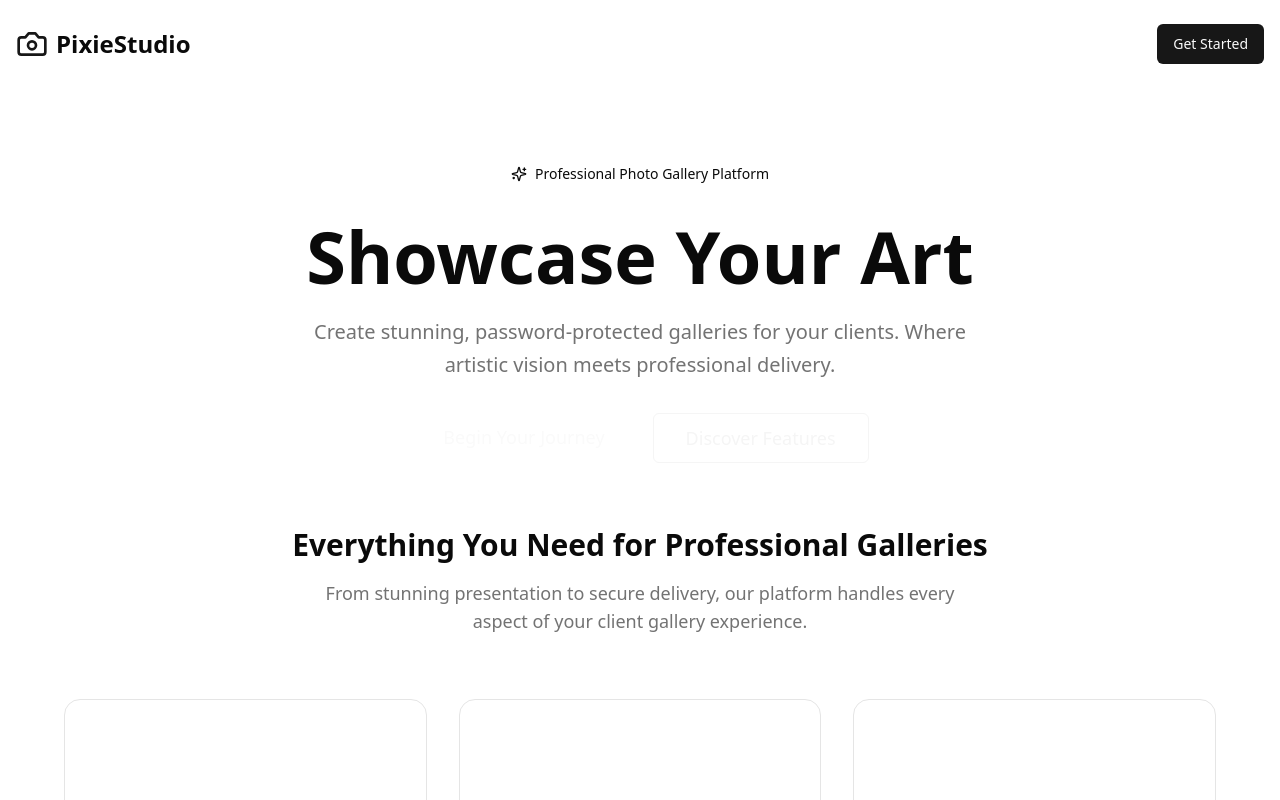
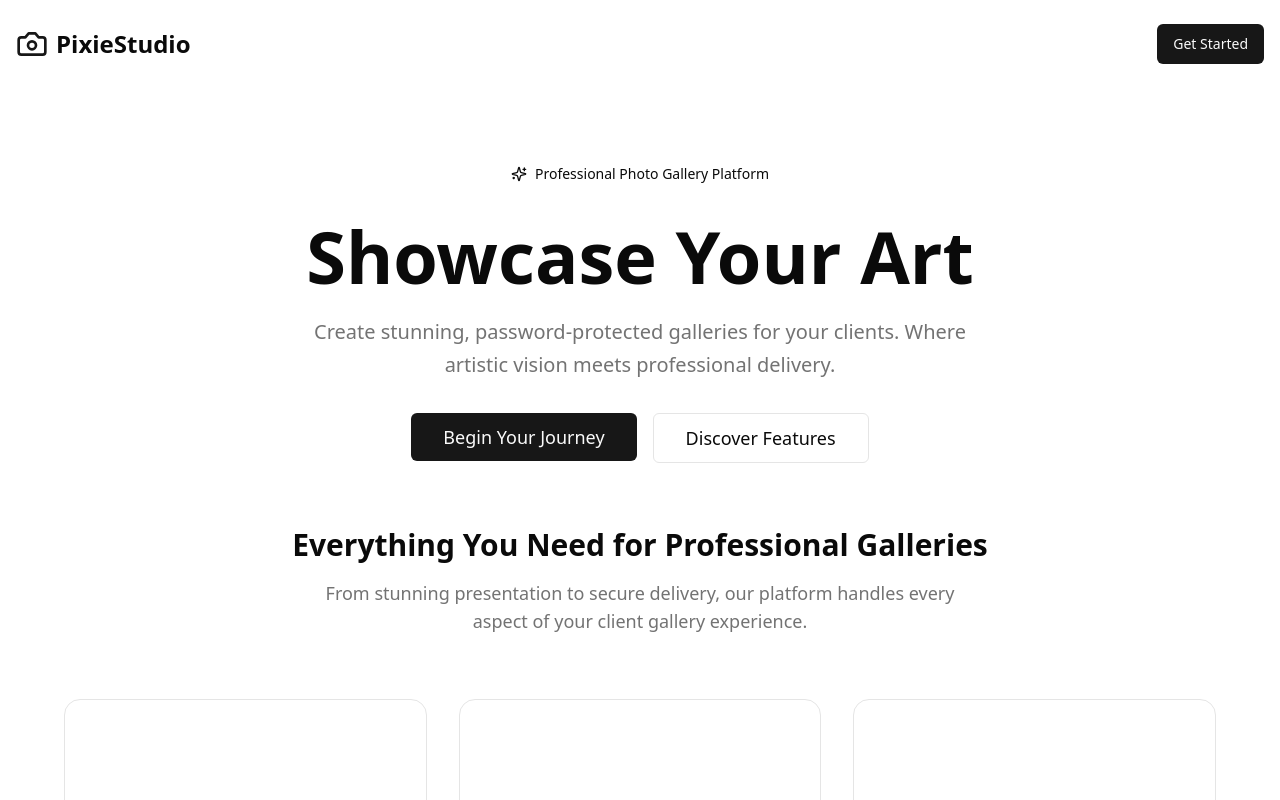
Before and after one commit to thespecialone1/shutter-stream-gallery-vault, a React (Vite) app: page / in a window 1280 px wide. Shown: the top 800 px of the page. Built offline with nearby package versions, Linux system fonts and the light colour scheme.

Commit message:
Fix home page visibility and text
Update home page to fix visibility issues and replace "Showcase Your Art" heading with new content.

```diff
--- a/src/pages/Index.tsx
+++ b/src/pages/Index.tsx
@@ -40,14 +40,10 @@ const Index = () => {
             Create stunning, password-protected galleries for your clients. Where artistic vision meets professional delivery.
           </p>
           <div className="flex flex-col sm:flex-row gap-4 justify-center">
-            <Button size="lg" asChild className="text-lg px-8 py-6 transition-all duration-300 hover:scale-105"
-                    style={{
-                      background: 'var(--gradient-primary)',
-                      boxShadow: 'var(--shadow-elegant)'
-                    }}>
+            <Button size="lg" asChild className="text-lg px-8 py-6 bg-primary text-primary-foreground hover:bg-primary/90">
               <Link to="/auth">Begin Your Journey</Link>
             </Button>
-            <Button variant="outline" size="lg" className="text-lg px-8 py-6 transition-all duration-300 hover:scale-105 border-accent text-accent hover:bg-accent hover:text-accent-foreground">
+            <Button variant="outline" size="lg" className="text-lg px-8 py-6 border-border text-foreground hover:bg-muted">
               Discover Features
             </Button>
           </div>
```
